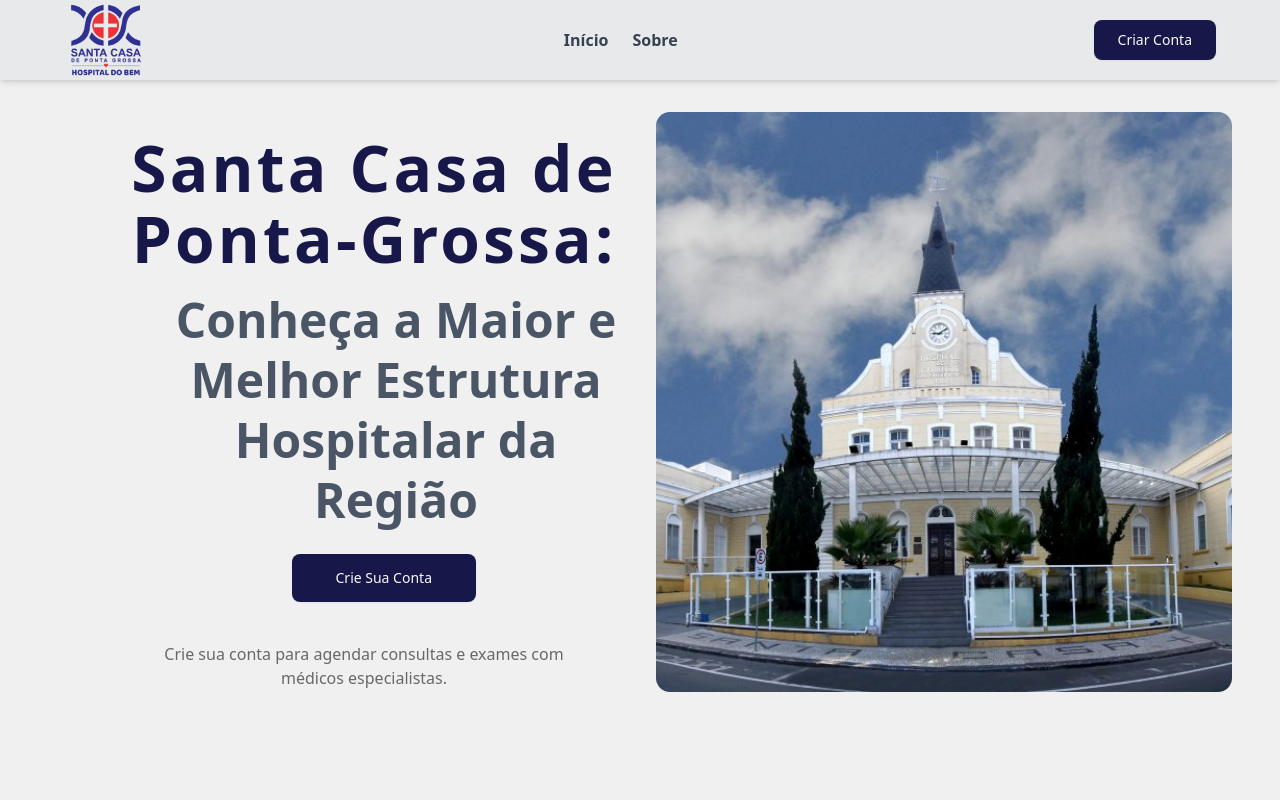
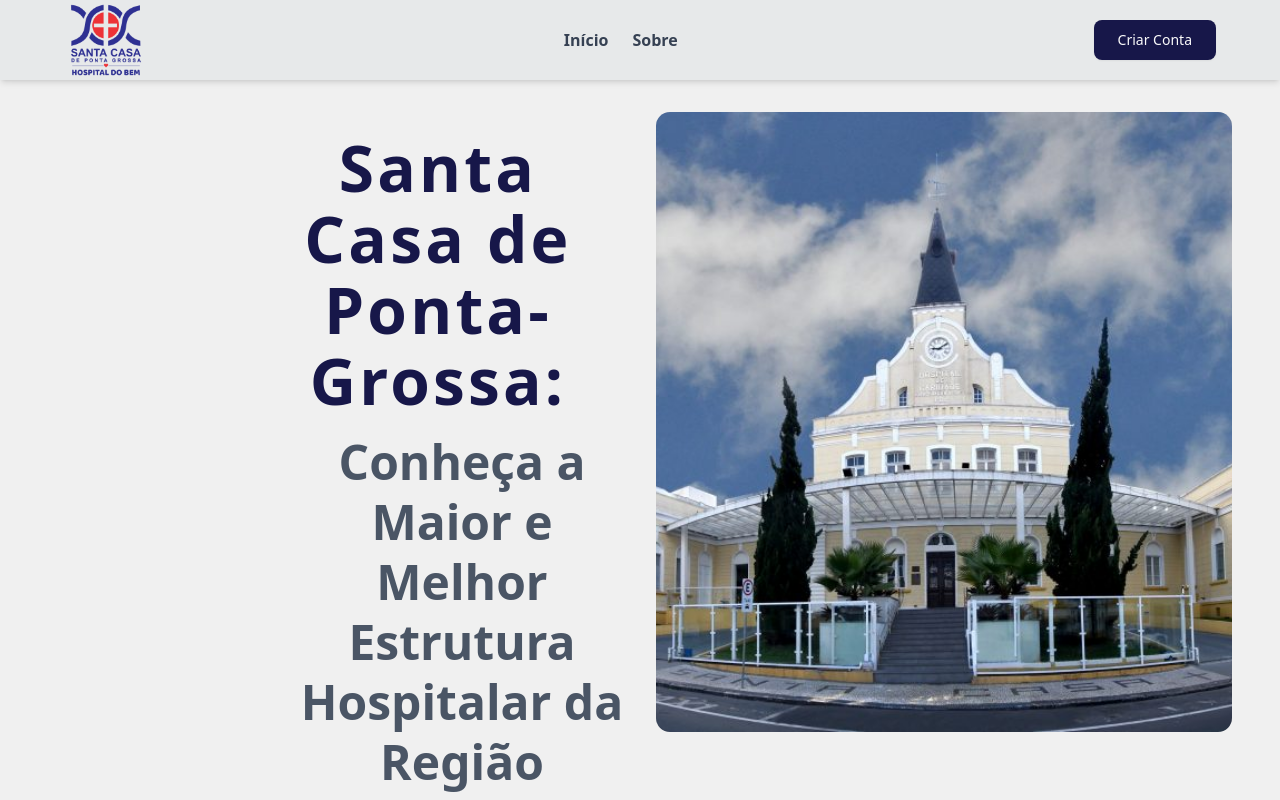
Before and after one commit to CamiPeroto/santacasa-teste, a Next.js app: page / in a window 1280 px wide. Shown: the top 800 px of the page. Built offline with nearby package versions, Linux system fonts and the light colour scheme.

Commit message:
fix: ajustes pra telas lg

```diff
--- a/src/components/layout.tsx
+++ b/src/components/layout.tsx
@@ -9,13 +9,13 @@
     router.push('/account/create');
   };
   return (
-    <div className="grid grid-cols-1 md:grid-cols-2 items-start md:min-h-screen px-4 md:px-16 py-8 gap-4 md:gap-8">
+    <div className="grid grid-cols-1 md:grid-cols-2 items-start md:min-h-screen lg:min-h-[80vh] px-4 md:px-16 py-8 gap-4 md:gap-8 lg:px-48">
       <div className="md:flex flex-col justify-between bg-background md:ms-15 md:mt-5">
         <div className="mb-6 md:mb-10">
           <h1 className="text-4xl text-center md:text-[4rem] font-bold text-primary mb-4 max-w-xl tracking-wider break-words">
             Santa Casa de Ponta-Grossa:
           </h1>
-          <p className="text-2xl md:text-5xl font-semibold text-center md:text-center md:ms-12 text-gray-600 mb-6 max-w-md leading-tight">
+          <p className="text-2xl md:text-5xl font-semibold text-center md:text-center md:ms-12 text-gray-600 mb-6 max-w-md leading-tight lg:mb-10">
             Conheça a Maior e Melhor Estrutura Hospitalar da Região
           </p>
           <div className="flex justify-center md:justify-end w-full max-w-[22rem]">
@@ -34,7 +34,7 @@
         </p>
       </div>
 
-      <div className="relative h-[300px] md:h-[580px] md:w-xl rounded-xl overflow-hidden">
+      <div className="relative h-[300px] md:h-[580px] lg:h-[620px] md:w-xl rounded-xl overflow-hidden">
         <Image
           src="/images/bg-santacasa.jpg"
           alt="Imagem Santa Casa"
```
